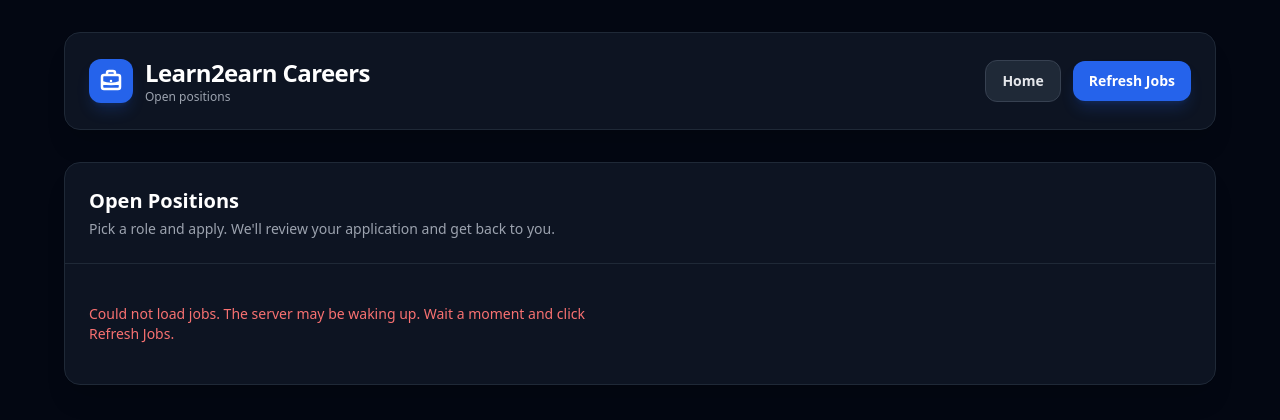
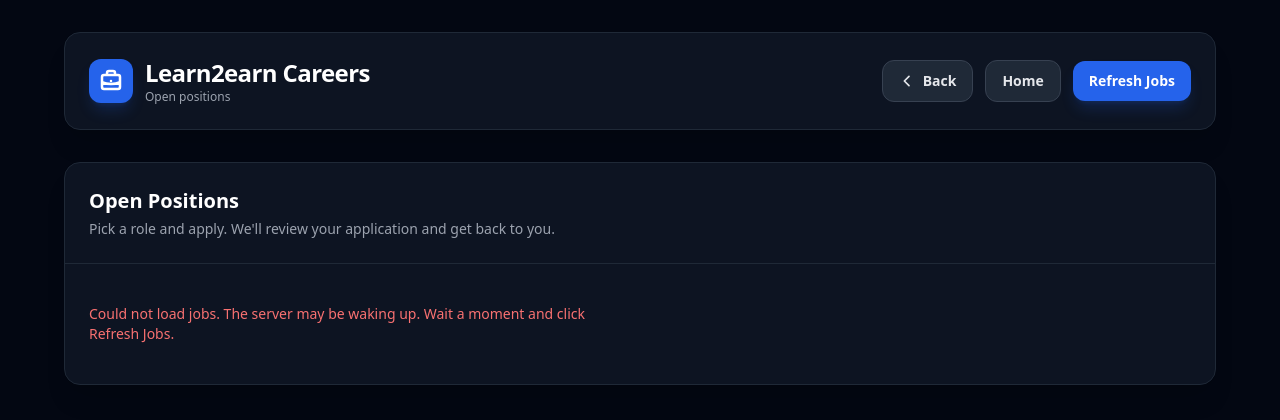
Before and after one commit to uglythemenace/applicant-tracking-system, a Python web app: template Frontend/templates/jobs.html in a window 1280 px wide. Shown: the top 420 px of the page. Run offline with Jinja, Linux system fonts and the light colour scheme; the template is opened without the code that fills it, so the values that code supplies are empty; some libraries are stand-ins or nearby versions.

Commit message:
Redesign home page and add back buttons

```diff
--- a/Frontend/templates/jobs.html
+++ b/Frontend/templates/jobs.html
@@ -24,6 +24,10 @@
             </div>
 
             <div class="flex flex-wrap items-center justify-center gap-3">
+                <button onclick="goBack()" class="bg-gray-800 hover:bg-gray-700 text-gray-200 text-sm font-semibold px-4 py-2.5 rounded-xl transition border border-gray-700 inline-flex items-center gap-2">
+                    <svg class="w-4 h-4" fill="none" stroke="currentColor" stroke-width="2.5" viewBox="0 0 24 24"><path stroke-linecap="round" stroke-linejoin="round" d="M15 19l-7-7 7-7"></path></svg>
+                    Back
+                </button>
                 <a href="/" class="bg-gray-800 hover:bg-gray-700 text-gray-200 text-sm font-semibold px-4 py-2.5 rounded-xl transition border border-gray-700">Home</a>
                 <button onclick="fetchJobs()" class="bg-blue-600 hover:bg-blue-500 text-white text-sm font-semibold px-4 py-2.5 rounded-xl shadow-lg shadow-blue-600/20 transition">Refresh Jobs</button>
             </div>
@@ -40,6 +44,15 @@
 
     <script>
         const API_BASE_URL = 'https://applicant-tracking-system-tbaw.onrender.com';
+
+        // Go to the previous page, or home if there is no history
+        function goBack() {
+            if (window.history.length > 1) {
+                window.history.back();
+            } else {
+                window.location.href = '/';
+            }
+        }
 
         // Stops job text from being treated as HTML code
         function esc(value) {
```
Also changed, not shown: Frontend/templates/index.html (+14 -1 lines).
